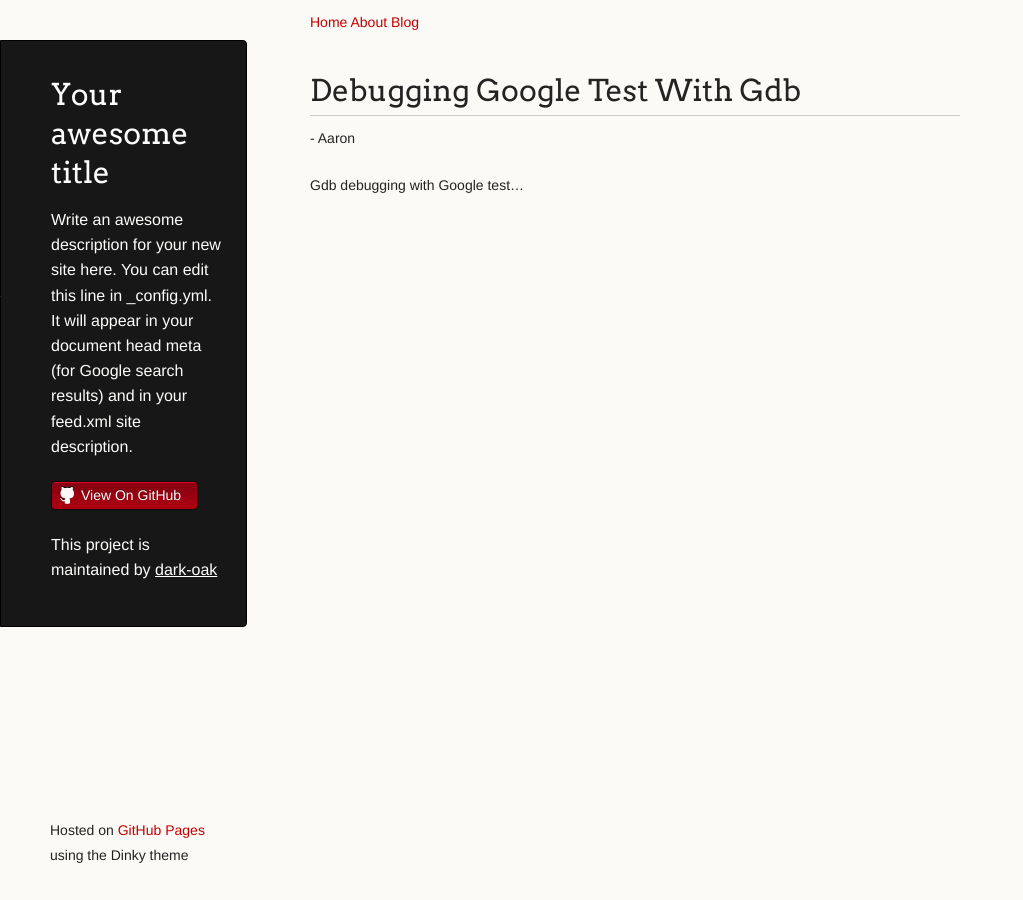
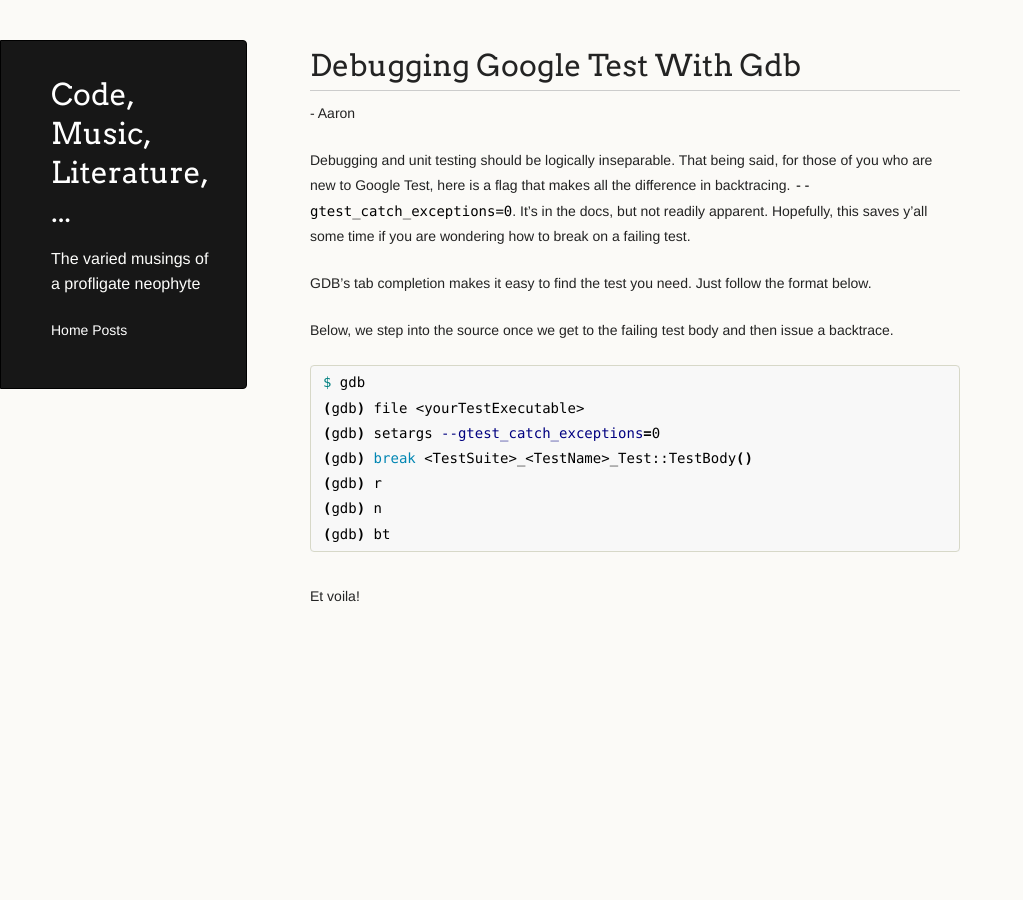
Before and after one commit to dark-oak/67hz, a Jekyll site: the page built from _posts/2020-03-19-debugging-google-test-with-gdb.md, in a window 1280 px wide. Shown: the whole page, without its empty margins (0-1023 px from the left). Built offline with Jekyll 4.4.1, drawn with Linux system fonts in a browser that asks for light colours.

Commit message:
adding gdb post

````diff
--- a/_config.yml
+++ b/_config.yml
@@ -18,16 +18,13 @@
 # You can create any custom variable you would like, and they will be accessible
 # in the templates via {{ site.myvariable }}.
 
-title: Your awesome title
-email: your-email@example.com
-description: >- # this means to ignore newlines until "baseurl:"
-  Write an awesome description for your new site here. You can edit this
-  line in _config.yml. It will appear in your document head meta (for
-  Google search results) and in your feed.xml site description.
+title: Code, Music, Literature, ...
+description: The varied musings of a profligate neophyte
+
 baseurl: "" # the subpath of your site, e.g. /blog
-url: "" # the base hostname & protocol for your site, e.g. http://example.com
-twitter_username: jekyllrb
-github_username:  jekyll
+url: "avenue6creative" # the base hostname & protocol for your site, e.g. http://example.com
+twitter_username: 67hz
+github_username: 67hz
 
 # Build settings
 theme: jekyll-theme-dinky
--- a/_data/navigation.yml
+++ b/_data/navigation.yml
@@ -1,6 +1,6 @@
 - name: Home
   link: /
-- name: About
-  link: /about.html
-- name: Blog
+# - name: About
+#   link: /about.html
+- name: Posts
   link: /blog.html
--- a/_layouts/default.html
+++ b/_layouts/default.html
@@ -24,27 +24,19 @@
             <li class="download"><a class="buttons" href="{{ site.github.zip_url }}">Download ZIP</a></li>
             <li class="download"><a class="buttons" href="{{ site.github.tar_url }}">Download TAR</a></li>
           {% endif %}
-          <li><a class="buttons github" href="{{ site.github.repository_url }}">View On GitHub</a></li>
+          <!-- <li><a class="buttons github" href="{{ site.github.repository_url }}">View On GitHub</a></li> -->
+	{% include navigation.html %}
         </ul>
 
-        {% if site.github.is_project_page %}
-          <p class="header">This project is maintained by <a class="header name" href="{{ site.github.owner_url }}">{{ site.github.owner_name }}</a></p>
-        {% endif %}
-
-        {% if site.github.is_user_page %}
-          <ul>
-            <li><a class="buttons github" href="{{ site.github.owner_url }}">GitHub Profile</a></li>
-          </ul>
-        {% endif %}
       </header>
 
       <section>
-        {% include navigation.html %}
+
         {{ content }}
       </section>
 
       <footer>
-        <p><small>Hosted on <a href="https://pages.github.com">GitHub Pages</a> using the Dinky theme</small></p>
+        <!-- <p><small>Hosted on <a href="https://pages.github.com">GitHub Pages</a> using the Dinky theme</small></p> -->
       </footer>
     </div>
     <!--[if !IE]><script>fixScale(document);</script><![endif]-->
--- a/_posts/2020-03-19-debugging-google-test-with-gdb.md
+++ b/_posts/2020-03-19-debugging-google-test-with-gdb.md
@@ -3,4 +3,20 @@ layout: post
 author: Aaron
 ---
 
-Gdb debugging with Google test...
+Debugging and unit testing should be logically inseparable. That being said, for those of you who are new to Google Test, here is a flag that makes all the difference in backtracing. `--gtest_catch_exceptions=0`. It's in the docs, but not readily apparent. Hopefully, this saves y'all some time if you are wondering how to break on a failing test.
+
+GDB's tab completion makes it easy to find the test you need. Just follow the format below.
+
+Below, we step into the source once we get to the failing test body and then issue a backtrace.
+
+```bash
+$ gdb
+(gdb) file <yourTestExecutable>
+(gdb) setargs --gtest_catch_exceptions=0
+(gdb) break <TestSuite>_<TestName>_Test::TestBody()
+(gdb) r
+(gdb) n
+(gdb) bt
+```
+
+Et voila!
````
Also changed, not shown: index.md (+9 -112 lines).
